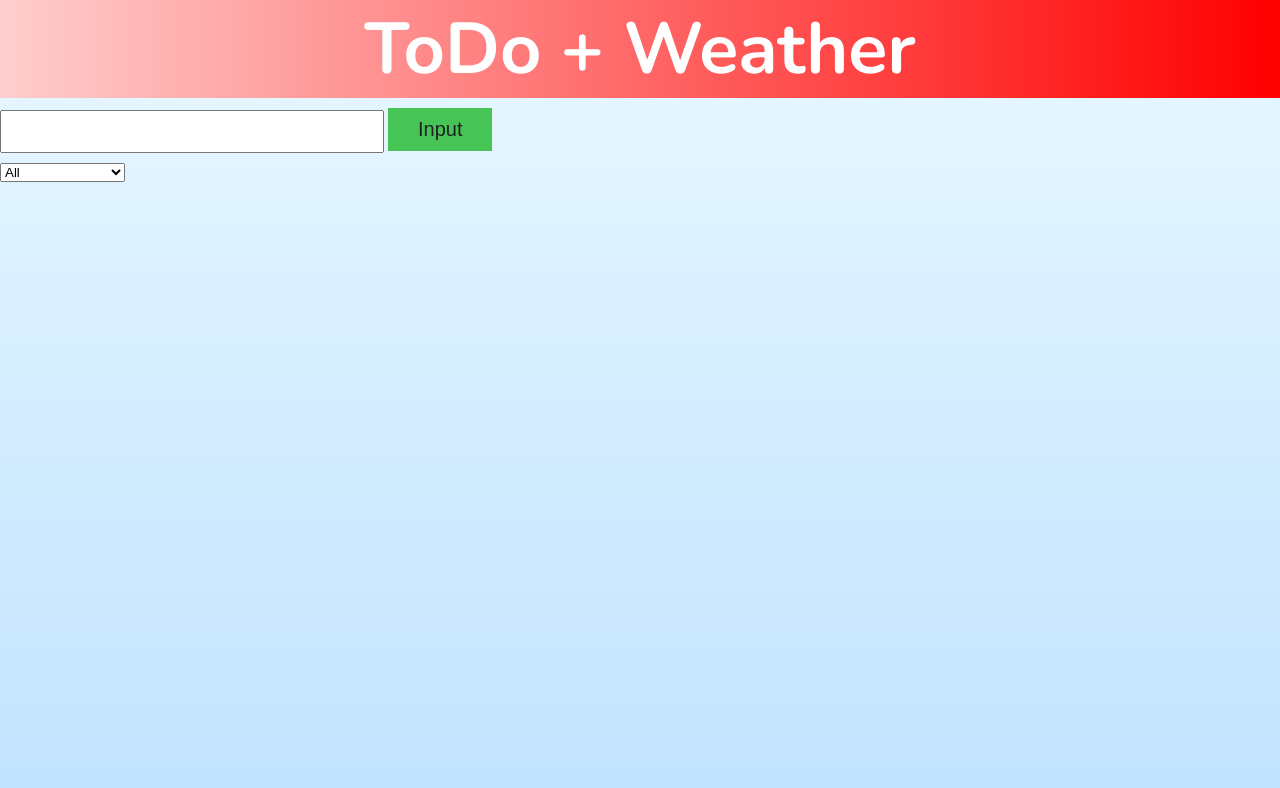
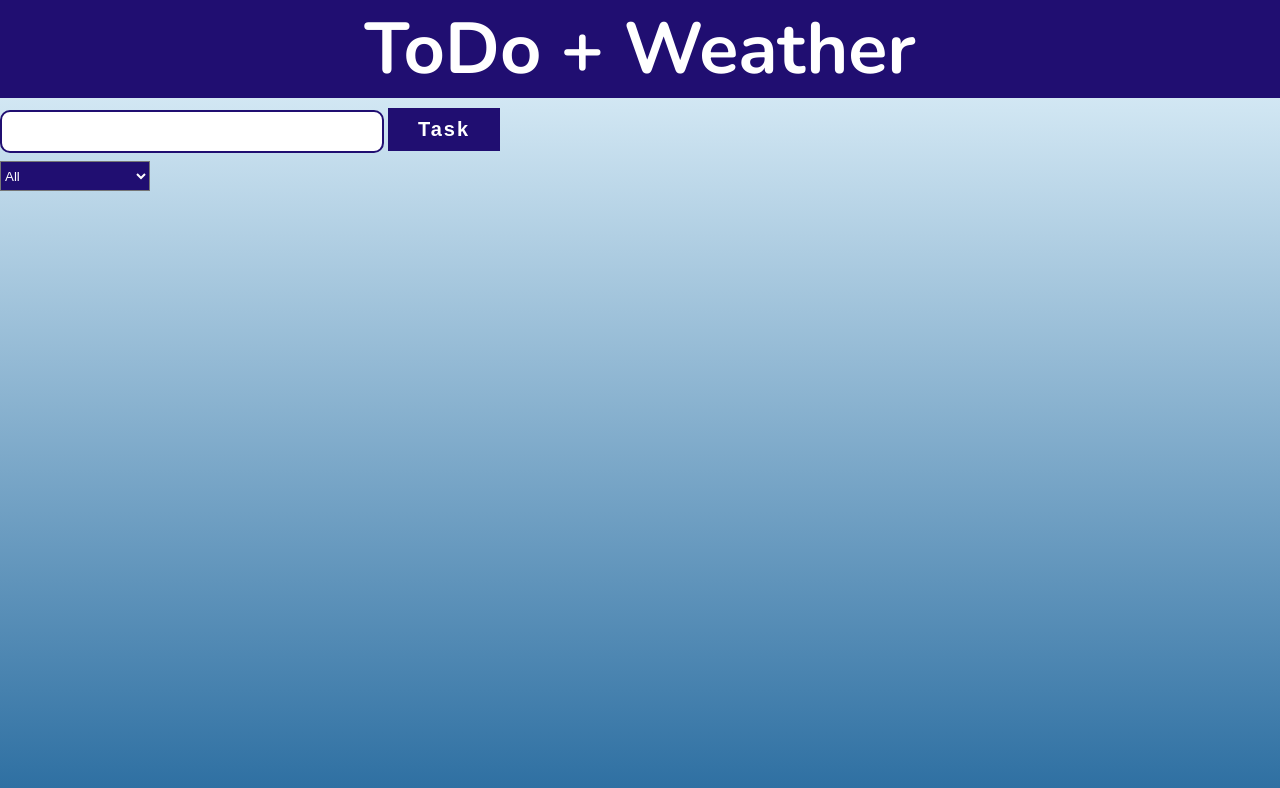
Before and after one commit to BrandonHart1/react-todo-plus-weather, a React (Create React App) app: page / in a window 1280 px wide. Shown: the top 788 px of the page. Built offline with nearby package versions, Linux system fonts and the light colour scheme; the HTML template or start-up script is replaced by a standard one; a web font is replaced by a local one.

Commit message:
Styling changes-todo and form.

```diff
--- a/src/App.css
+++ b/src/App.css
@@ -6,7 +6,7 @@
 
 /* -------- Application header -------- */
 header {
-  background: linear-gradient(to right, rgb(255, 206, 206), red);
+  background: #200e71;
   color: #fff;
 }
 
@@ -18,5 +18,5 @@ header {
 .container {
   width: 100%;
   height: 100vh;
-  background: linear-gradient(to bottom, #e9f8ff, #c1e3ff);
+  background: linear-gradient(to bottom, #e9f8ff, #2c6ea1);
 }
--- a/src/components/Form.css
+++ b/src/components/Form.css
@@ -4,16 +4,24 @@
 }
 
 .todo_list_button {
-  background-color: #47c456;
+  background-color: #200e71;
   border: none;
-  color: #202020;
+  letter-spacing: 2px;
+  color: #fff;
   font-size: 20px;
+  font-weight: bold;
   padding: 10px 30px;
   text-decoration: none;
   margin: 10px 4px;
   cursor: pointer;
 }
 
-.select__box {
+.select__box select {
   position: relative;
+  background-color: #200e71;
+  color: #fff;
+  position: absolute;
+  width: 150px;
+  height: 30px;
+  display: inline-block;
 }
--- a/src/components/Form.jsx
+++ b/src/components/Form.jsx
@@ -18,7 +18,7 @@ const Form = ({ setUserInput }) => {
             type='text'
           />
           <button className='todo_list_button' type='submit'>
-            Input
+            Task
           </button>
           <div className='select__box'>
             {/* -------- Select which items to show -------- */}
--- a/src/components/TodoList.css
+++ b/src/components/TodoList.css
@@ -1,6 +1,8 @@
 .todo_list_input {
   width: 30%;
   padding: 12px 20px;
+  border: 2px solid #200e71;
+  border-radius: 10px;
   margin: 8px 0;
   box-sizing: border-box;
 }
```
